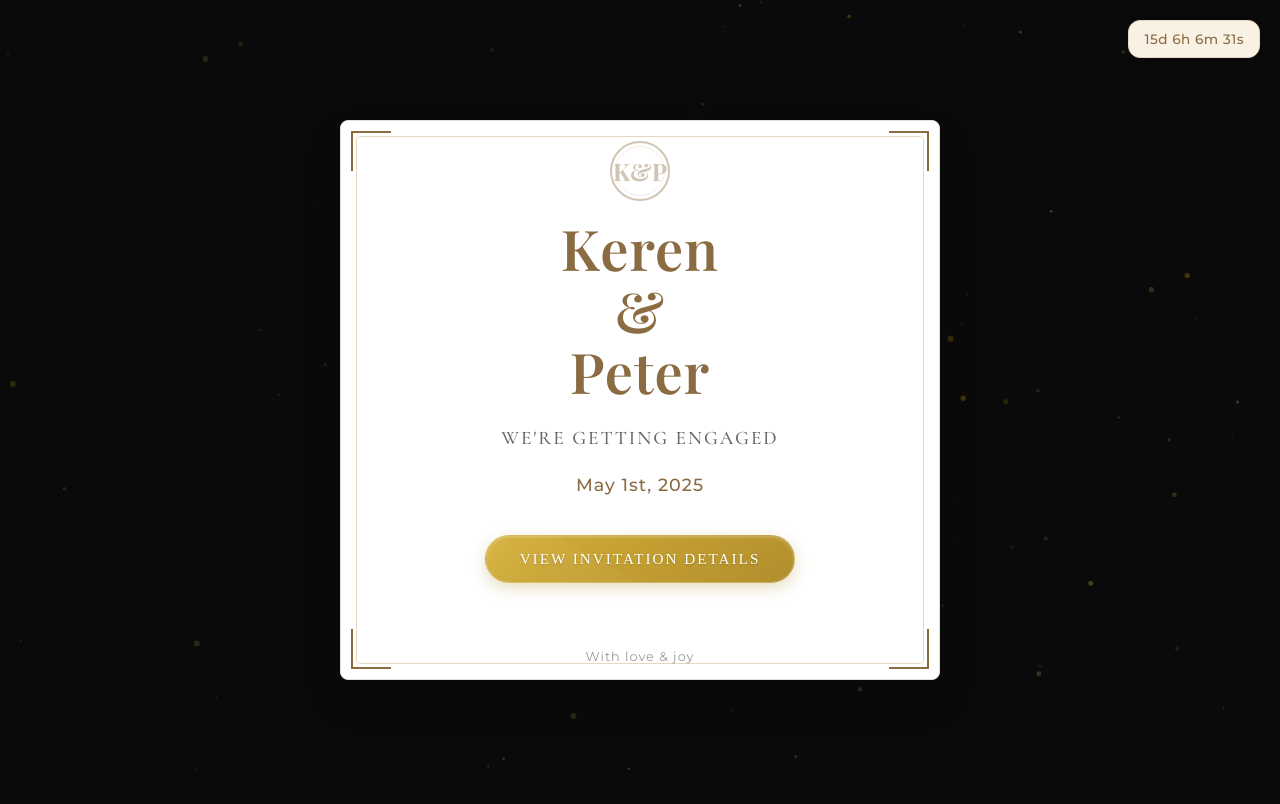
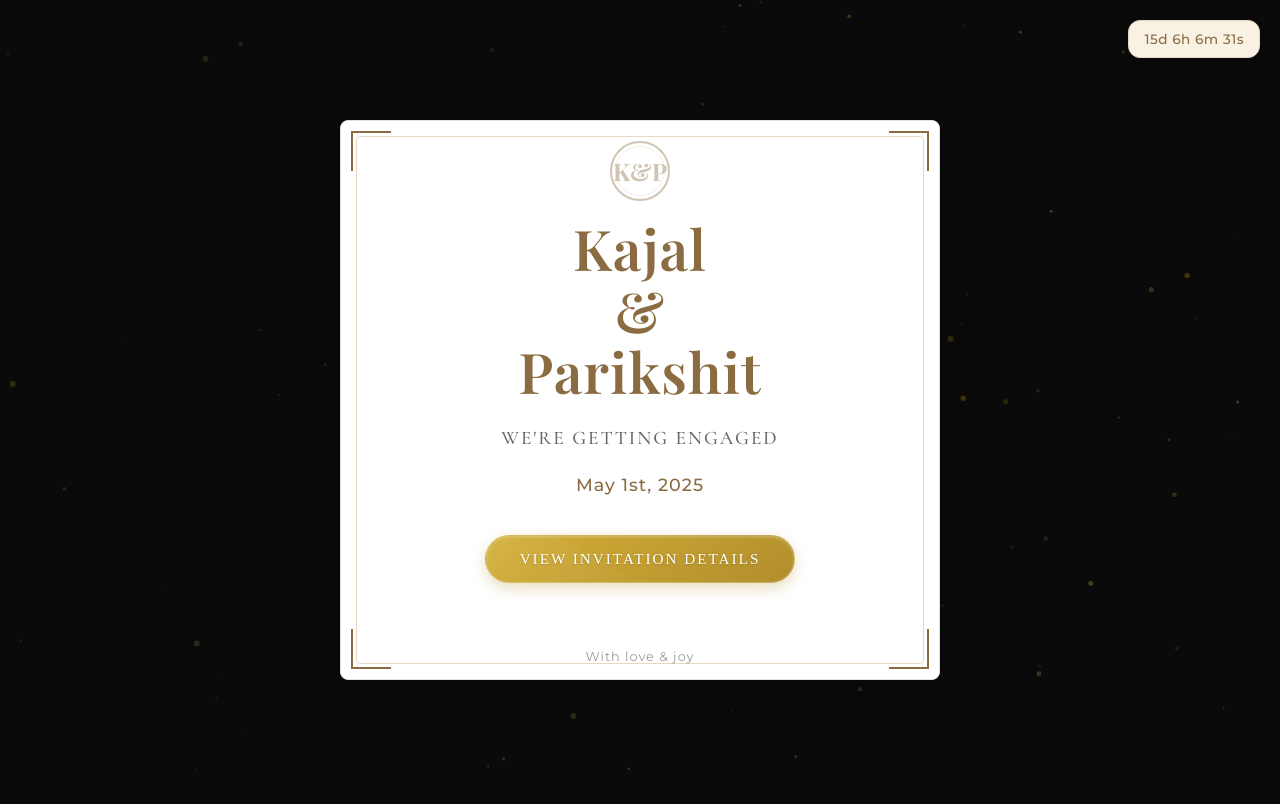
Before and after one commit to prkverma/PromisesInARing, a plain HTML site: page index.html in a window 1280 px wide. Drawn offline with nearby package versions, Linux system fonts and the light colour scheme.

Commit message:
Update index.html
V2

```diff
--- a/index.html
+++ b/index.html
@@ -525,7 +525,7 @@
                 <div class="monogram">K&P</div>
 
                 <div class="content">
-                    <h1 class="names fade-in fade-in-1">Keren<br> &<br> Peter</h1>
+                    <h1 class="names fade-in fade-in-1">Kajal<br> &<br> Parikshit</h1>
                     <p class="invitation-text fade-in fade-in-2">We're Getting Engaged</p>
                     <p class="date fade-in fade-in-3">May 1st, 2025</p>
                     <button class="view-button fade-in fade-in-4" id="viewDetails">View Invitation Details</button>
```
